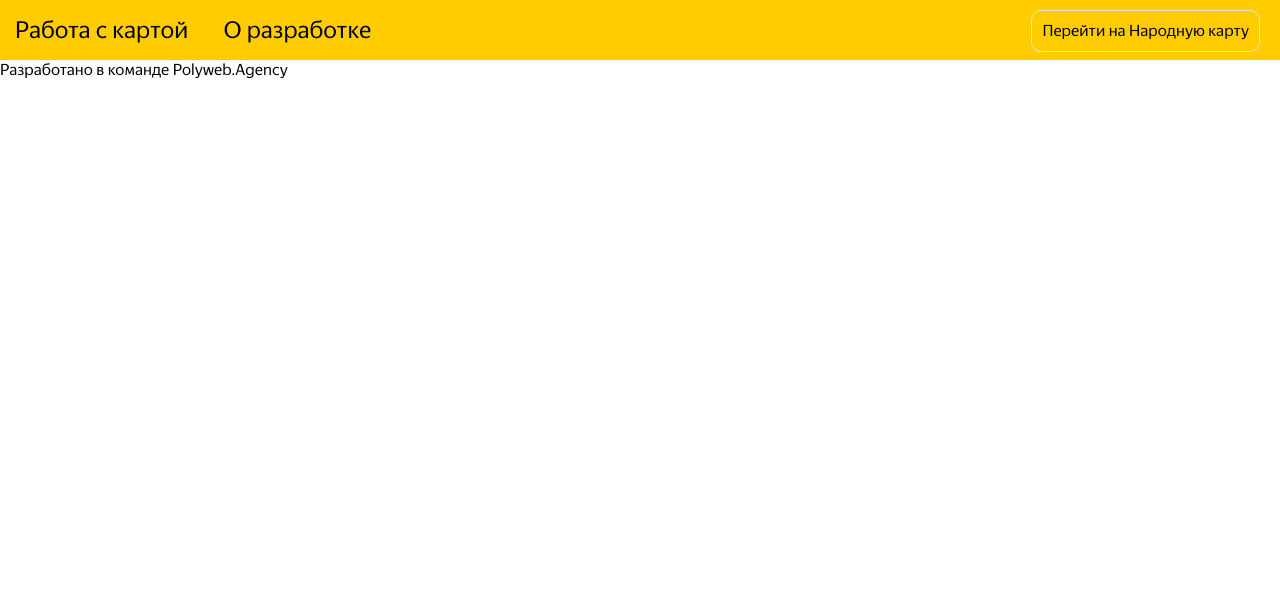
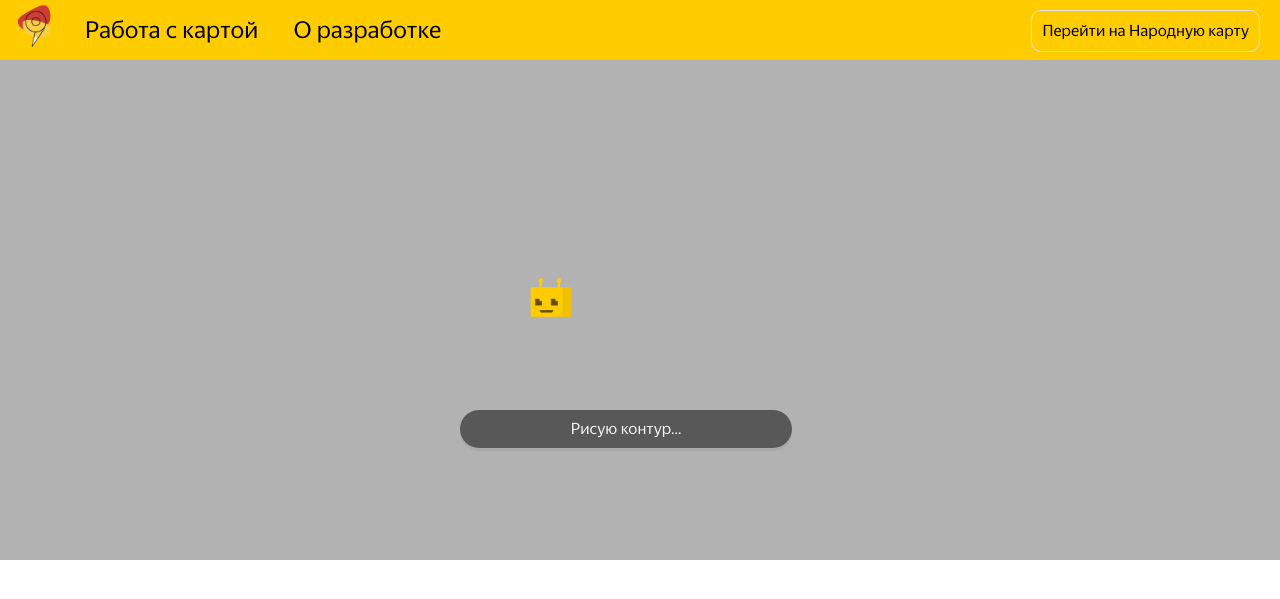
Before and after one commit to FedGus/yndxforester, a PHP site: page / in a window 1280 px wide. Shown: the top 599 px of the page. Run offline with PHP 8.4, Linux system fonts and the light colour scheme.

Commit message:
landing second

```diff
--- a/forester/about.html
+++ b/forester/about.html
@@ -10,6 +10,7 @@
 </head>
 <body>
     <nav>
+        <img class="logo" alt="" src="img/5.png">
             <ul>
                 <li><a href="index.html" class="navlink">Работа с картой</a></li>
                 <li><a href="about.html" class="navlink">О разработке</a></li>
--- a/forester/index.html
+++ b/forester/index.html
@@ -10,6 +10,7 @@
 </head>
 <body>
     <nav>
+    <img class="logo" alt="" src="img/5.png">
         <ul>
             <li><a href="index.html" class="navlink">Работа с картой</a></li>
             <li><a href="about.html" class="navlink">О разработке</a></li>
@@ -18,10 +19,15 @@
     </nav>
 
     <main>
-
+        <div class="map">
+            <div class="load">
+                <img src="img/4.png" alt="">
+            </div>
+            <div class="load-label">Рисую контур...</div>
+        </div>
     </main>
     <footer>
-            Разработано в команде Polyweb.Agency
+
     </footer>
 </body>
 </html>
--- a/forester/style.css
+++ b/forester/style.css
@@ -15,7 +15,14 @@ nav {
     font-family: "Yndx";
     font-size: 24px;
     position: relative;
+    display: flex;
+    justify-content: flex-start;
 }
+
+ul {
+    display: inline-block;
+}
+
 li {
     display: inline-block;
     padding: 15px;
@@ -68,3 +75,69 @@ article {
     border-radius: 50%;
     height: 100px;
 }
+
+/*------------------------------------------*/
+
+.map {
+    width: 100%;
+    height: 500px;
+    background-color: rgba(0, 0, 0, 0.3);
+    position: relative;
+}
+
+.load {
+    position: absolute;
+    top: calc(50% - 50px);
+    left: calc(50% - 50px);
+    animation: move  2s infinite cubic-bezier(0.23, 1, 0.320, 1);
+}
+
+@keyframes move {
+   /* from,
+    to {
+    top: 30%;
+    }
+    25%,
+    75% {top: 45%;}
+    50% {top: 40%;}
+*/
+    0% {top: calc(60% - 50px);
+        left: calc(55% - 50px);}
+    25% {top: calc(60% - 50px);
+        left: calc(45% - 50px);}
+    50% {top: calc(50% - 50px);
+        left: calc(45% - 50px);}
+    75% {top: calc(50% - 50px);
+        left: calc(55% - 50px);}
+    100% {top: calc(60% - 50px);
+        left: calc(55% - 50px);}
+    }
+
+.load img {
+    width: 50px;
+}
+
+.load-label {
+    position: absolute;
+    width: 300px;
+    top: calc(60% + 50px);
+    left: calc(50% - 180px);
+    text-align: center;
+
+    line-height:38px;
+    color:#f2f2f2;
+    padding:0 16px;
+    border-radius:19px;
+    background-color:rgba(0, 0, 0, 0.5);
+    box-shadow:0px 3px 0px 0px rgba(0,0,0,0.05);
+}
+
+.logo {
+    width: 50px;
+    height: 50px;
+    margin: 0px 10px 0px 10px;
+}
+
+footer {
+
+}
```
Also changed, not shown: forester/img/4.png (added), forester/img/5.png (added). Lines whose indentation alone changed are shown as unchanged.
